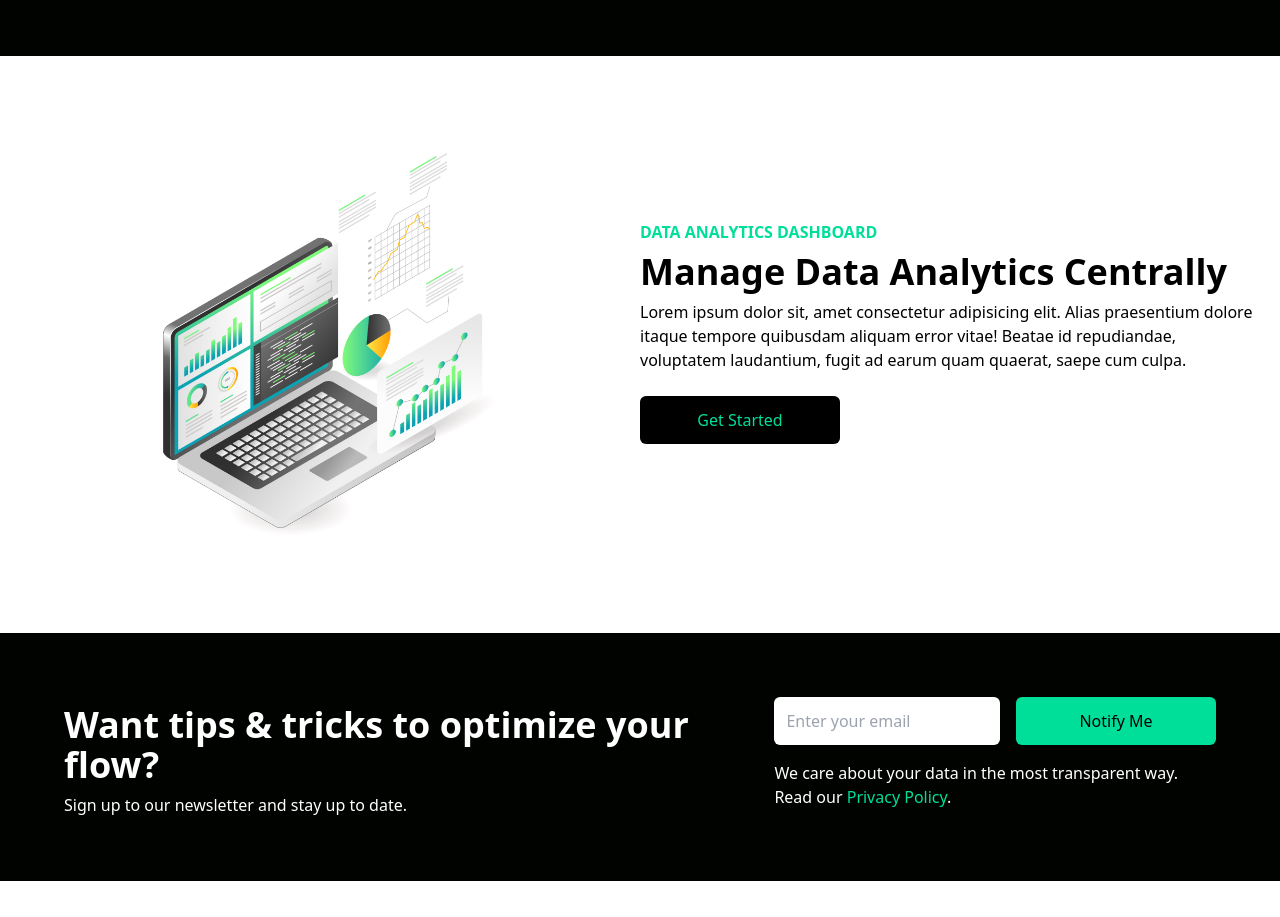
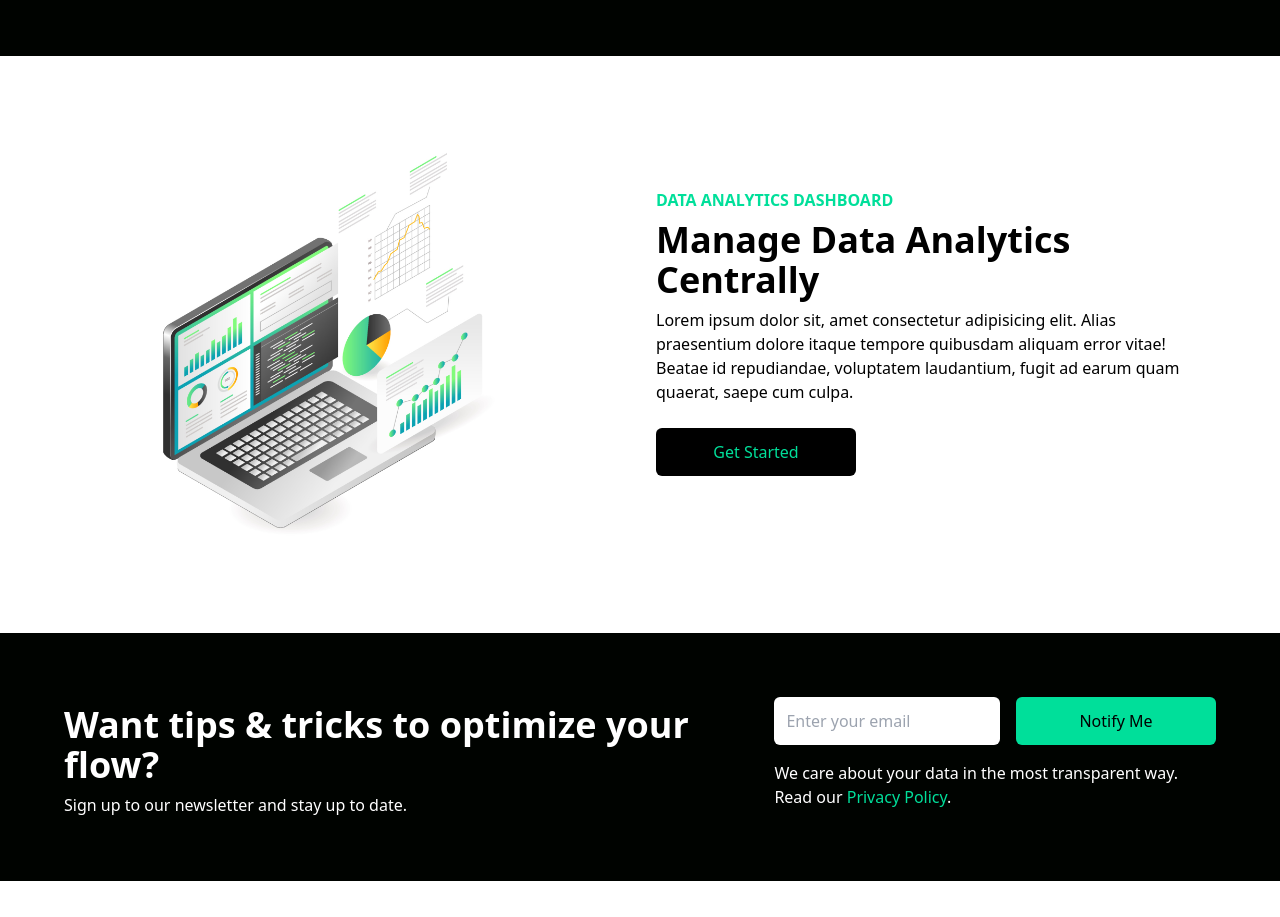
Before and after one commit to thaitommytran/sassy-ui, a React (Create React App) app: page / in a window 1280 px wide. Shown: the part 840-1757 px from the top of the page. Built offline with nearby package versions, Linux system fonts and the light colour scheme.

Commit message:
Fixed padding for consistency

```diff
--- a/src/components/Analytics.jsx
+++ b/src/components/Analytics.jsx
@@ -6,7 +6,7 @@
     <div className="w-full bg-white py-16 px-4">
       <div className="max-w-[1240px] mx-auto grid md:grid-cols-2">
         <img className="w-[500px] mx-auto my-4" src={laptop} alt="laptop" />
-        <div className="flex flex-col justify-center">
+        <div className="flex flex-col justify-center p-4 md:pr-12">
           <p className="text-[#00df9a] font-bold">DATA ANALYTICS DASHBOARD</p>
           <h1 className="md:text-4xl sm:text-3xl text-2xl font-bold py-2">
             Manage Data Analytics Centrally
```
